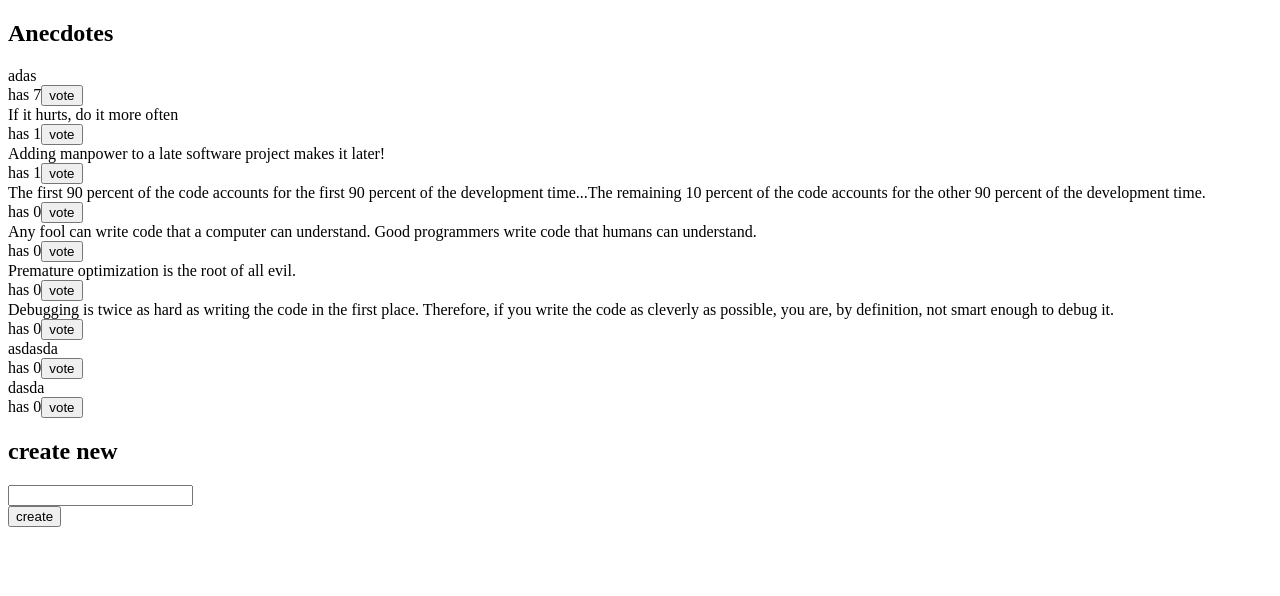
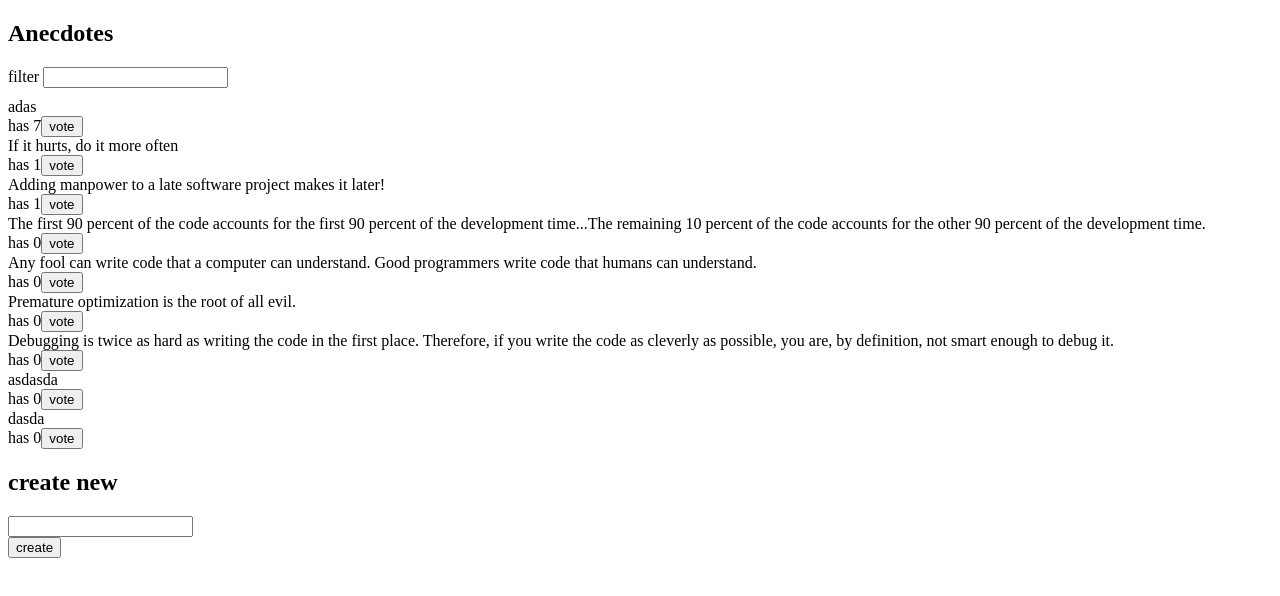
Before and after one commit to jserovs/fullstack-react-redux, a React (Create React App) app in the folder redux-anecdotes/: page / in a window 1280 px wide. Shown: the top 596 px of the page. Built offline with nearby package versions, Linux system fonts and the light colour scheme; data requests are answered from the project's data file.

Commit message:
6.12 done

```diff
--- a/redux-anecdotes/src/components/AnecdoteList.js
+++ b/redux-anecdotes/src/components/AnecdoteList.js
@@ -1,32 +1,44 @@
-import React, {useEffect} from 'react'
+import React, { useEffect } from 'react'
 import { useSelector, useDispatch } from 'react-redux'
-import { setNotification, removeNotification } from '../reducers/notificationReducer'
+import { setNotification } from '../reducers/notificationReducer'
 import { voteAnecdote, initializeAnecdotes } from '../reducers/anecdoteReducer'
 import Anecdote from './Anecdote'
+import Filter from './Filter'
 
 
-function AnecdoteList() {
+function AnecdoteList () {
 
     const anecdotes = useSelector(state => state.anecdotes, () => { })
+    const anecdoteFilter = useSelector(state => state.anecdoteFilter, () => { })
     const dispatch = useDispatch()
 
     useEffect(() => {
         dispatch(initializeAnecdotes())
-      },[dispatch])
+    }, [dispatch])
 
 
     const voteForAnecdote = (anecdote) => {
-        console.log (anecdote)
         dispatch(voteAnecdote(anecdote))
         dispatch(setNotification(`you voted '${anecdote.content}'`, 5))
 
     }
 
+    var arrayToShow = []
+
+    if (anecdotes.length > 0 ) {
+        arrayToShow = anecdotes.filter(item => {
+            return item.content.includes(anecdoteFilter)
+        })
+    }
+
     return (
         <div>
-            {anecdotes.sort((a, b) => b.votes - a.votes).map(anecdote =>
-                <Anecdote key={anecdote.id} anecdote={anecdote} handleClick={() => voteForAnecdote(anecdote)} />
-            )}
+            <Filter />
+            <div>
+                {arrayToShow.sort((a, b) => b.votes - a.votes).map(anecdote =>
+                    <Anecdote key={anecdote.id} anecdote={anecdote} handleClick={() => voteForAnecdote(anecdote)} />
+                )}
+            </div>
         </div>
     )
 }
--- /dev/null
+++ b/redux-anecdotes/src/components/Filter.js
@@ -0,0 +1,27 @@
+import React from 'react'
+import { useDispatch } from 'react-redux'
+import { setFilter} from '../reducers/anecdoteFilterReducer'
+
+const Filter = () => {
+
+
+    const dispatch = useDispatch()
+
+
+    const handleChange = (event) => {
+        console.log (event.target.value)
+        dispatch(setFilter(event.target.value))
+
+    }
+    const style = {
+        marginBottom: 10
+    }
+
+    return (
+        <div style={style}>
+            filter <input onChange={handleChange} />
+        </div>
+    )
+}
+
+export default Filter
--- /dev/null
+++ b/redux-anecdotes/src/reducers/anecdoteFilterReducer.js
@@ -0,0 +1,30 @@
+const initialState = ''
+
+
+const reducer = (state = initialState, action) => {
+    switch (action.type) {
+
+        case 'SET_FILTER':
+            // state = action.filter
+            state = action.data.filter
+            console.log("state:" + action.data.filter)
+            break
+
+        default:
+            break
+    }
+
+    return state
+}
+
+export const setFilter = (filter) => {
+    return {
+        type: 'SET_FILTER',
+        data: {
+            filter
+        }
+
+    }
+}
+
+export default reducer
--- a/redux-anecdotes/src/reducers/anecdoteReducer.js
+++ b/redux-anecdotes/src/reducers/anecdoteReducer.js
@@ -25,7 +25,7 @@ const initialState = []
 
 
 
-const reducer = (state = [initialState], action) => {
+const reducer = (state = initialState, action) => {
 
   if (action.type === 'VOTE') {
     // const id = action.data.id
@@ -61,6 +61,7 @@ export const voteAnecdote = (anecdote) => {
 
   return async dispatch => {
      const res = await anecdoteService.put(anecdote)
+     console.log (res)
   }
 }
 
@@ -68,6 +69,7 @@ export const createAnecdote = (content) => {
   return async dispatch => {
     const data = asObject(content)
     const res = await anecdoteService.post(data)
+    console.log (res)
     dispatch({
       type: 'CREATE',
       data
--- a/redux-anecdotes/src/reducers/notificationReducer.js
+++ b/redux-anecdotes/src/reducers/notificationReducer.js
@@ -5,13 +5,13 @@ const reducer = (state = initialState, action) => {
     switch (action.type) {
         case 'SET':
             state = action.data.notificationMessage;
-            break;
+            break
 
         case 'REMOVE':
             state = initialState;
-            break;
+            break
         default:
-            break;
+            break
     }
 
     return state
--- a/redux-anecdotes/src/store.js
+++ b/redux-anecdotes/src/store.js
@@ -1,14 +1,17 @@
 import { createStore, combineReducers, applyMiddleware } from 'redux'
 import anecdoteReducer from './reducers/anecdoteReducer'
+import anecdoteFilterReducer from './reducers/anecdoteFilterReducer'
 import notificationReducer from './reducers/notificationReducer'
 import { composeWithDevTools } from 'redux-devtools-extension'
 import thunk from 'redux-thunk'
 
+
 const reducer = combineReducers({
-    anecdotes: anecdoteReducer,
-    notification: notificationReducer
-  })
+  anecdotes: anecdoteReducer,
+  notification: notificationReducer,
+  anecdoteFilter: anecdoteFilterReducer
+})
 
-const store = createStore(reducer,composeWithDevTools(applyMiddleware(thunk)))
+const store = createStore(reducer, composeWithDevTools(applyMiddleware(thunk)))
 
 export default store
```
Also changed, not shown: 1 other file (tests, documents, lock files or other folders).
